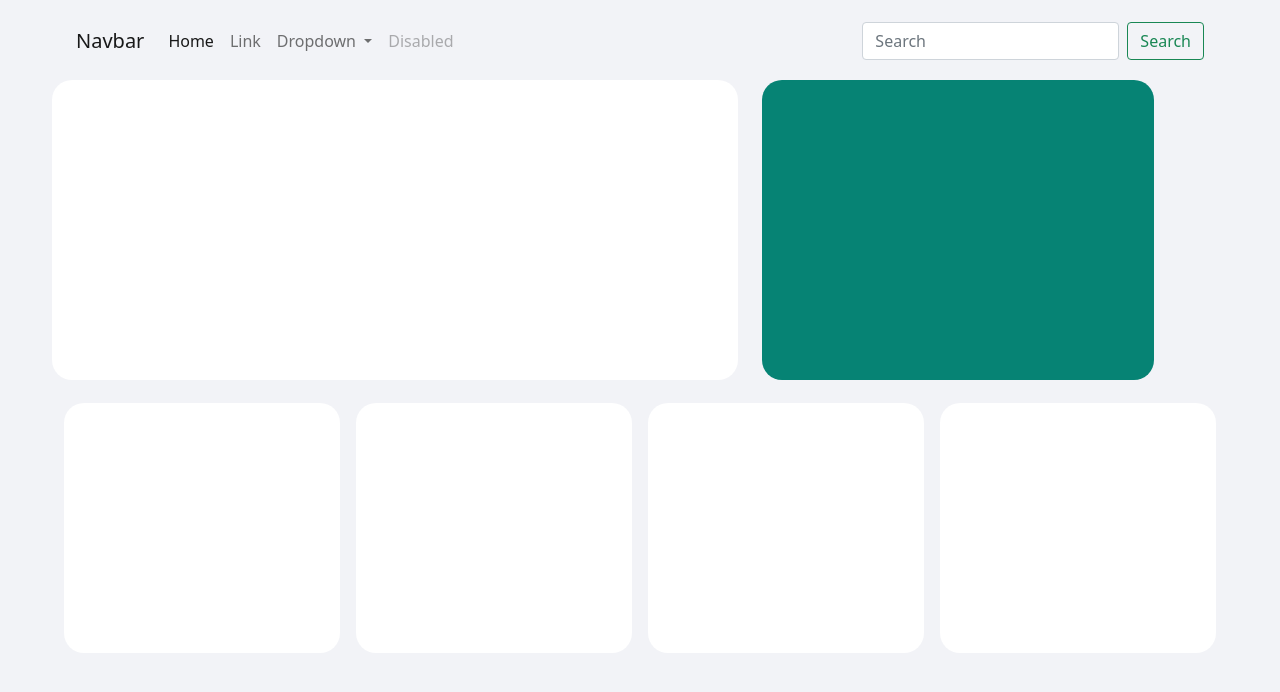
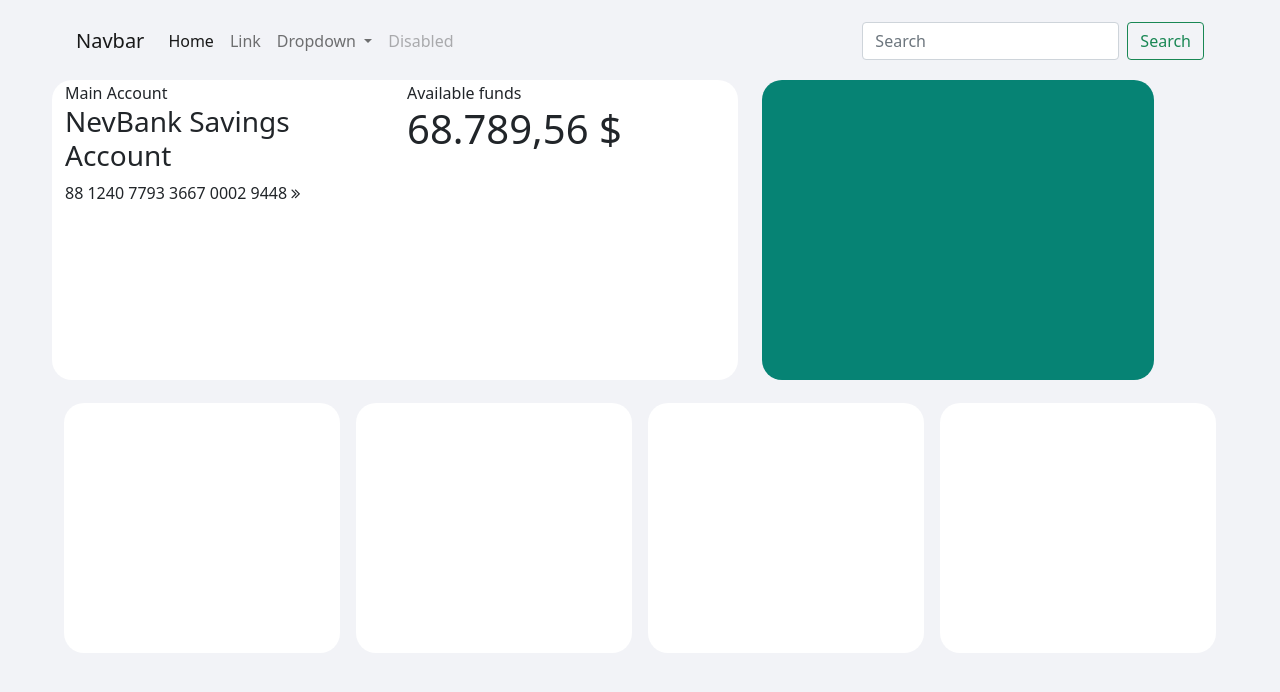
Before and after one commit to Amospikins/bbank, a plain HTML site: page index.html in a window 1280 px wide. Drawn offline with nearby package versions, Linux system fonts and the light colour scheme.

Commit message:
first commit

```diff
--- a/index.html
+++ b/index.html
@@ -11,6 +11,7 @@
 
     <title>Hello, world!</title>
     <link rel="stylesheet" href="css/style.css" type="text/css">
+    <link rel="stylesheet" href="https://cdnjs.cloudflare.com/ajax/libs/font-awesome/4.7.0/css/font-awesome.min.css">
 </head>
 
 <body>
@@ -55,7 +56,17 @@
 
     <section id="top" class="row">
         <div class="col-md-7 card" id="main">
-
+            <div class="row">
+                <div class="col-md-6">
+                    Main Account
+                    <h3>NevBank Savings Account</h3>
+                    <p>88 1240 7793 3667 0002 9448 <i class="fa fa-angle-double-right"></i></p>
+                </div>
+                <div class="col-md-6">
+                    Available funds
+                    <h1>68.789,56 $</h1>
+                </div>
+            </div>
         </div>
         <div class="gap"></div>
         <div class="col-md-4 card " id="define"></div>
```
